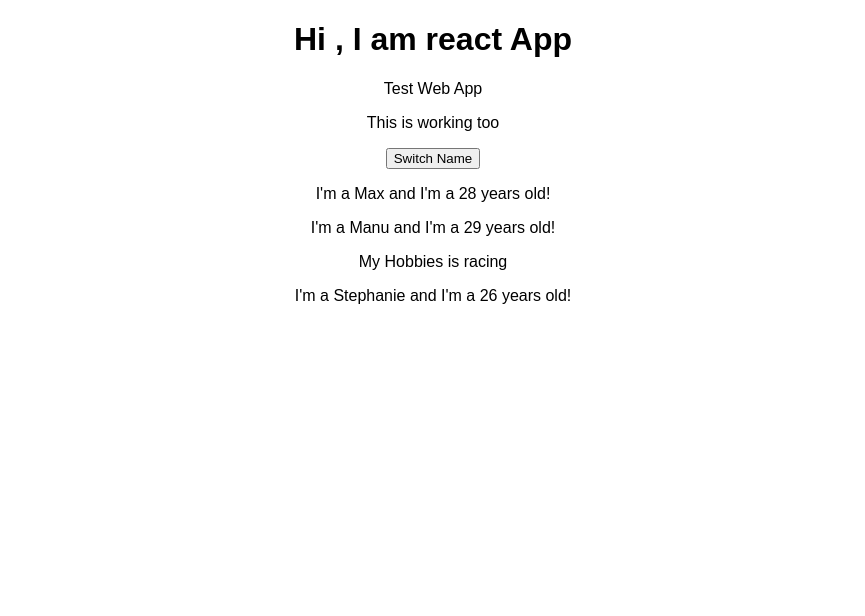
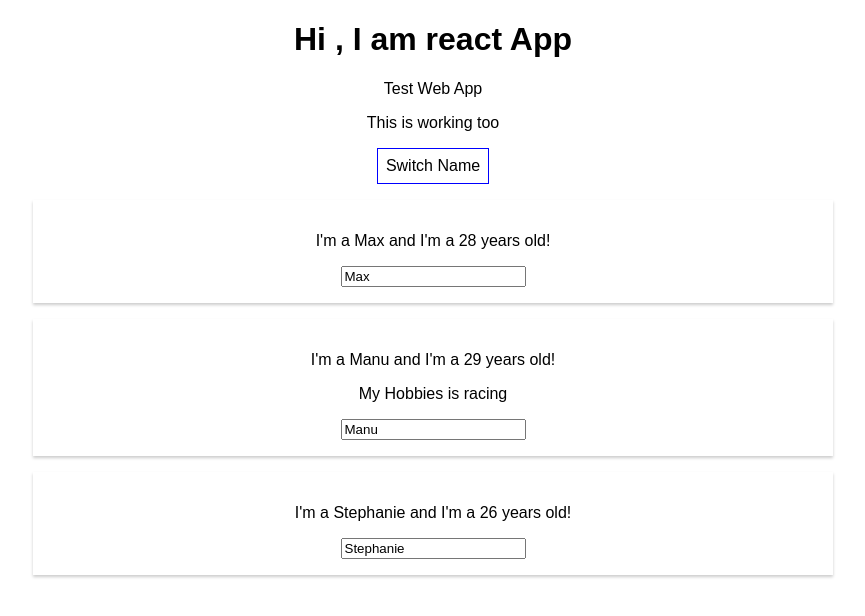
Before and after one commit to ammein/my-react-app, a React (Create React App) app: page / in a window 1280 px wide. Shown: the top 616 px of the page, without its empty margins (207-1072 px from the left). Built offline with nearby package versions, Linux system fonts and the light colour scheme.

Commit message:
Esok sambung

```diff
--- a/src/App.js
+++ b/src/App.js
@@ -1,27 +1,21 @@
-import React, { useState } from 'react';
+import React, { useState , Component } from 'react';
 import './App.css';
 import Person from './Person/Person.js';
 
-const App = props => {
-  // ES6 Destructuring
-  const [ personsState , setPersonsState ] = useState({
+class App extends Component {
+
+  state = {
     persons: [
       { name: "Max", age: 28 },
       { name: "Manu", age: 29 },
       { name: "Stephanie", age: 26 }
     ],
-    otherState : "some other value"
-  });
+    otherState: "some other value"
+  }
 
-  const [otherState , setOtherState] = useState({otherState : "some other value"});
-
-  // Console log here
-  console.log(personsState , otherState);
-
-  const switchNameHandler = (newName) => {
+  switchNameHandler = (newName) => {
     // DON'T DO THIS : personsState.persons[0].name = "Maximilian"
-    debugger;
-    setPersonsState({
+    this.setState({
       persons: [
         { name: newName, age: 28 },
         { name: "Manu", age: 29 },
@@ -30,24 +24,47 @@ const App = props => {
     })
   };
 
+  nameChangeHandler = (event) =>{
+    this.setState({
+      persons: [
+        { name: "Max", age: 28 },
+        { name: event.target.value, age: 29 },
+        { name: "Stephanie", age: 20 }
+      ]
+    })
+  }
+
+  render () {
+    const style = {
+      backgroundColor: "white",
+      font : "inherit",
+      border : "1px solid blue",
+      padding : "8px",
+      cursor : "pointer"
+    };
+
     return (
       <div className="App">
         <h1>Hi , I am react App</h1>
         <p>Test Web App</p>
         <p>This is working too</p>
-      <button onClick={switchNameHandler.bind(this , 'Maximillian')}>Switch Name</button>
+        <button
+          style={style}
+          onClick={this.switchNameHandler.bind(this, 'Maximillian')}>Switch Name</button>
         <Person
-        name={personsState.persons[0].name}
-        age={personsState.persons[0].age} />
+          name={this.state.persons[0].name}
+          age={this.state.persons[0].age} />
         <Person
-        name={personsState.persons[1].name}
-        age={personsState.persons[1].age}
-        click={switchNameHandler.bind(this, 'Max!')}>My Hobbies is racing</Person>
+          name={this.state.persons[1].name}
+          age={this.state.persons[1].age}
+          click={this.switchNameHandler.bind(this, 'Max!')}
+          changed={this.nameChangeHandler}>My Hobbies is racing</Person>
         <Person
-        name={personsState.persons[2].name}
-        age={personsState.persons[2].age}></Person>
+          name={this.state.persons[2].name}
+          age={this.state.persons[2].age}></Person>
       </div>
     );
   }
+}
 
 export default App;
--- /dev/null
+++ b/src/Person/Person.css
@@ -0,0 +1,9 @@
+.Person{
+    width : 60%;
+    margin: 16px auto;
+    border : 1px solid #eee;
+    box-shadow: 0 2px 3px #ccc;
+    padding: 16px;
+    text-align: center;
+    border : 5px;
+}
--- a/src/Person/Person.js
+++ b/src/Person/Person.js
@@ -1,10 +1,12 @@
 import React from "react";
+import './Person.css';
 
 const person = (props) => {
     return(
-        <div>
+        <div className="Person">
             <p onClick={props.click}>I'm a {props.name} and I'm a {props.age} years old!</p>
             <p>{props.children}</p>
+            <input type="text" onChange={props.changed} value={props.name}/>
         </div>
     );
 }
```
Lines whose indentation alone changed are shown as unchanged.
